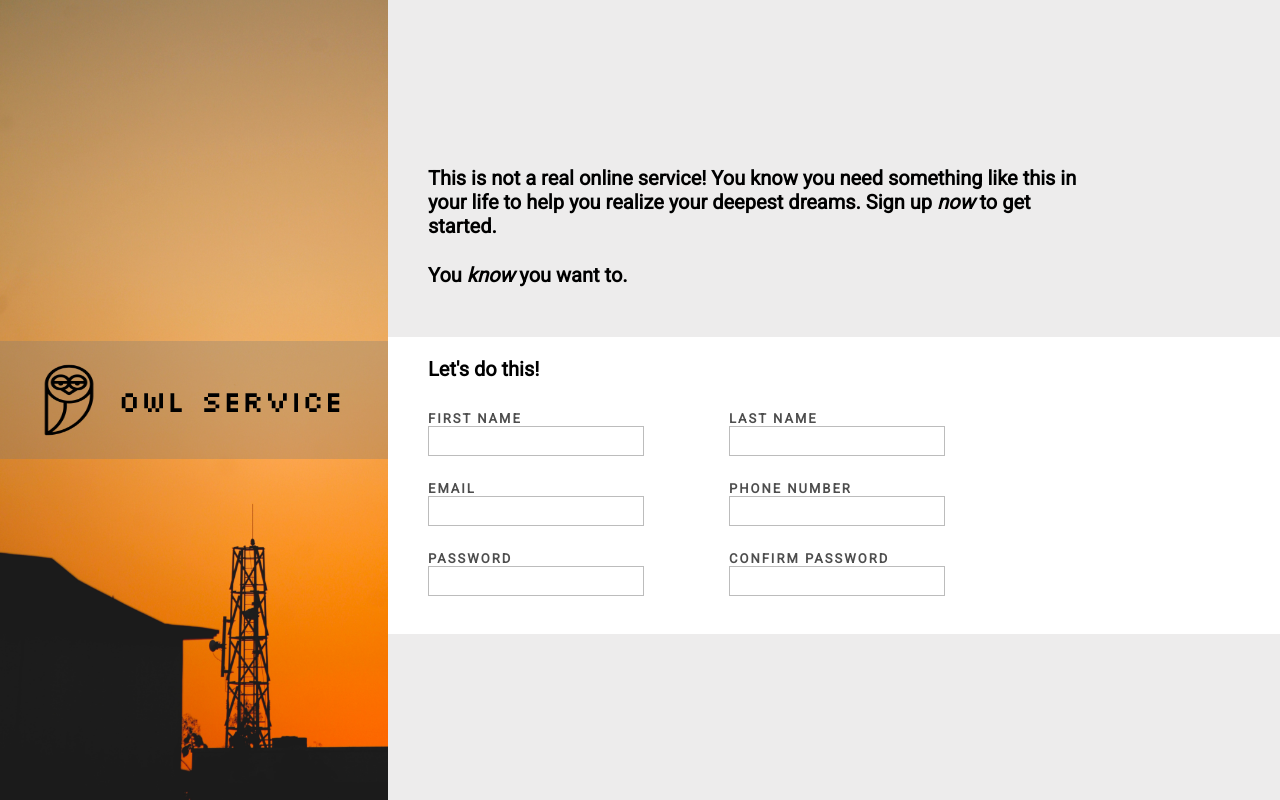
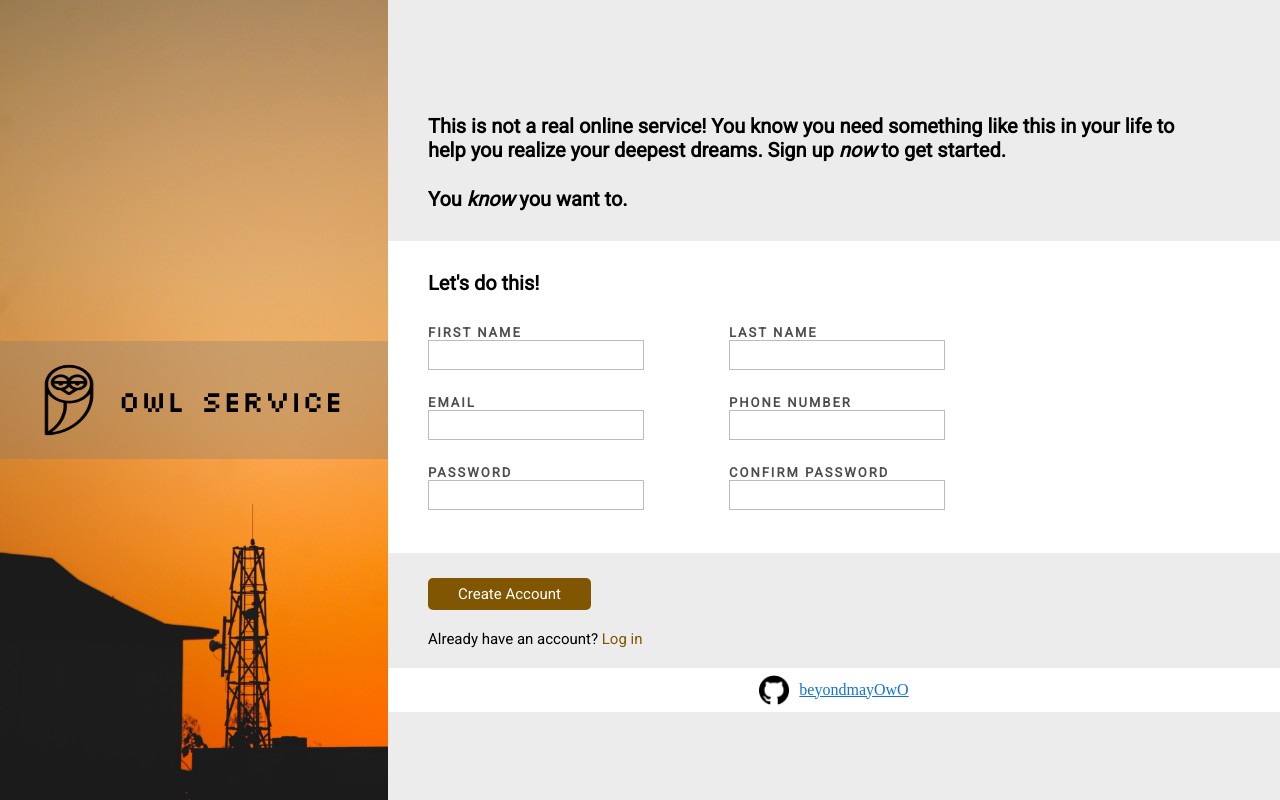
Before and after one commit to beyondmayOwO/sign-up-form, a plain HTML site: page index.html in a window 1280 px wide. Drawn offline with Linux system fonts and the light colour scheme.

Commit message:
Finished the form and added the copyright section

```diff
--- a/index.html
+++ b/index.html
@@ -21,6 +21,7 @@
     </div>
 
     <form action="./index.html" method="post">
+      <div class="form-body">
         <div class="heading">Let's do this!</div>
 
         <ul>
@@ -54,10 +55,17 @@
             <input type="password" name="user-confirmed-password" id="confirm-password">
           </li>
         </ul>
+      </div>
+
+      <div class="account">
+        <button class="create-account">Create Account</button>
+        <div class="log-in">Already have an account? <a href="./index.html" class="log-in-link">Log in</a></div>
+      </div>
     </form>
 
-    <div class="account">
-
+    <div class="copyright">
+      <img src="./images/github.png" alt="Github icon" class="github-icon">
+      <a href="https://github.com/beyondmayOwO" class="github-username">beyondmayOwO</a>
     </div>
   </div>
 </body>
--- a/styles.css
+++ b/styles.css
@@ -41,7 +41,8 @@ body {
   display: flex;
   flex-direction: column;
   gap: 25px;
-  padding-bottom: 50px;
+  padding: 25px 100px 10px 40px;
+  background-color: rgb(237, 236, 236);
 }
 
 .heading {
@@ -54,19 +55,13 @@ body {
   display: flex;
   flex-direction: column;
   justify-content: center;
-  /*padding-left: 40px;
-  padding-right: 200px;*/
   background-color: rgb(237, 236, 236);
 }
 
-.headings, form, .account {
-  padding-left: 40px;
-  padding-right: 200px;
-}
 
 /* Form section */
 form {
-  background-color: #fff;
+  /*background-color: #fff;*/
   font-family: 'Roboto', sans-serif;
   font-size: 13px;
   padding-top: 20px;
@@ -78,6 +73,11 @@ ul {
   margin-top: 30px;
   display: flex;
   flex-wrap: wrap;
+}
+
+.form-body {
+  background-color: #fff;
+  padding: 30px 0 5px 40px;
 }
 
 li {
@@ -108,12 +108,54 @@ input:focus {
   outline: 1px solid rgb(67, 115, 156);
 }
 
-/*input:valid {
-  border: 1px solid rgb(68, 156, 68);
-  outline: 1px solid rgb(101, 163, 101);
-}*/
-
 input:invalid {
   border: 1px solid rgb(240, 43, 43);
   outline: 1px solid rgb(235, 90, 90);
 }
+
+/* Create account and Log in */
+.account {
+  background-color: rgb(237, 236, 236);
+  padding-left: 40px;
+  padding-top: 25px;
+}
+
+.create-account {
+  font-family: 'Roboto', sans-serif;
+  font-size: 15px;
+  padding: 7px 30px;
+  background-color: rgb(128, 86, 2);
+  color: white;
+  border: none;
+  border-radius: 5px;
+}
+
+.log-in {
+  font-family: 'Roboto', sans-serif;
+  font-size: 15px;
+  margin-top: 20px;
+  margin-bottom: 20px;
+}
+
+.log-in-link {
+  text-decoration: none;
+  color: rgb(128, 86, 2);
+}
+
+/* Copyright */
+.copyright {
+  background-color: rgb(255, 255, 255);
+  display: flex;
+  justify-content: center;
+  align-items: center;
+  gap: 10px;
+  padding: 7px 0;
+}
+
+.github-icon {
+  width: 30px;
+}
+
+.github-username {
+  color: rgb(19, 116, 213);
+}
```
Also changed, not shown: images/github.png (added), 1 other file. Lines whose indentation alone changed are shown as unchanged.
